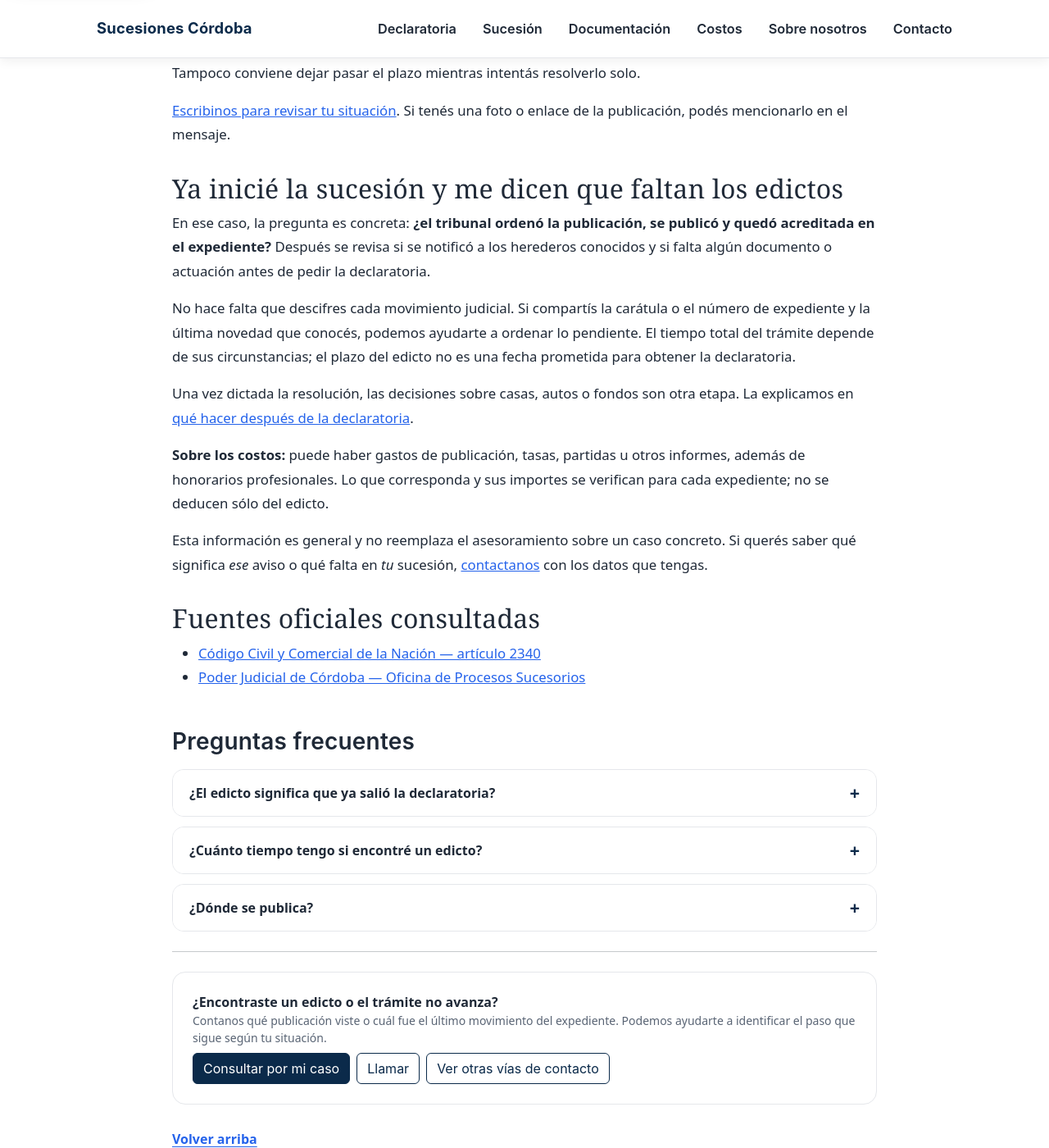
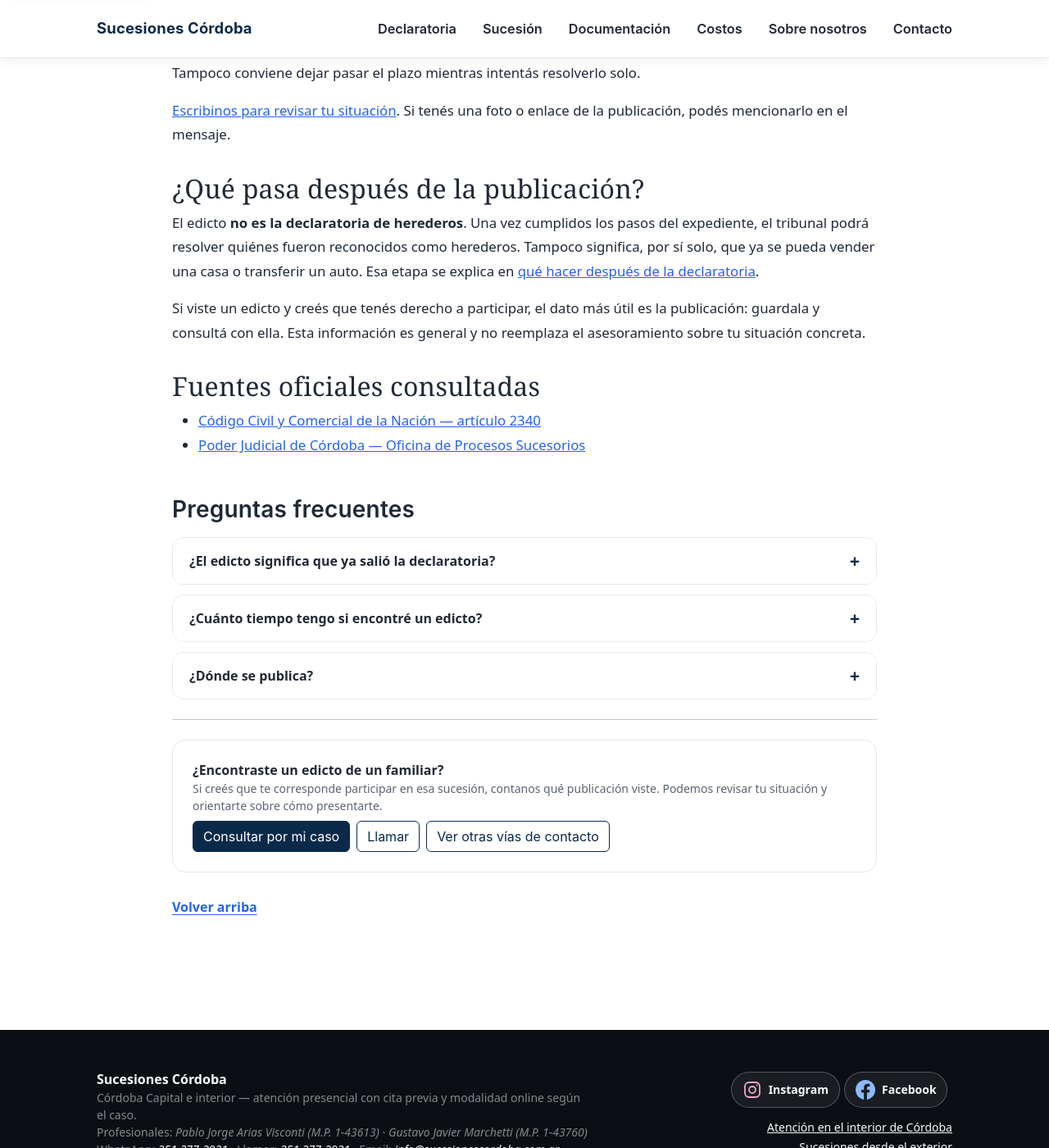
Before and after one commit to Elitedomainsx/sucesionescordoba, a Jekyll site: the page built from edictos-declaratoria-herederos-cordoba.md, in a window 1280 px wide and 1400 px high, scrolled down 1405 px. Shown: the whole window at 82% size. Built offline with Jekyll 4.4.1, drawn with Linux system fonts in a browser that asks for light colours; some of the changed text lies outside the part shown.

Commit message:
Focus edicts article on readers who found a notice

```diff
--- a/edictos-declaratoria-herederos-cordoba.md
+++ b/edictos-declaratoria-herederos-cordoba.md
@@ -3,7 +3,7 @@ layout: article
 title: "Edictos en la declaratoria de herederos en Córdoba"
 seo_title: "Edictos de declaratoria de herederos en Córdoba"
 h1: "Edictos de herederos en Córdoba: qué significan y qué hacer"
-description: "¿Encontraste un edicto de una sucesión en Córdoba? Te explicamos qué significa, qué plazo menciona y cómo saber qué paso sigue en tu caso."
+description: "¿Encontraste un edicto de una sucesión en Córdoba? Te explicamos qué significa, a quién convoca y qué podés hacer si creés tener derecho a heredar."
 primary_keyword: "edictos declaratoria de herederos Boletín Oficial Córdoba"
 page_topic: "edictos_declaratoria_herederos"
 date: 2026-09-29
@@ -21,10 +21,10 @@ official_sources:
   - title: "Poder Judicial de Córdoba — Oficina de Procesos Sucesorios"
     url: "https://www.justiciacordoba.gob.ar/justiciacordoba/inicio/indexDetalle.aspx?codNovedad=33367"
 quick: "Un edicto avisa públicamente que se está tramitando una sucesión y convoca a quienes crean tener un derecho sobre la herencia. Su publicación no significa que la declaratoria de herederos ya esté lista."
-whatsapp_message: "Hola, encontré un edicto o necesito saber cómo sigue una declaratoria de herederos en Córdoba. La persona fallecida es ___ y el expediente, si lo conozco, es ___."
+whatsapp_message: "Hola, encontré un edicto de una sucesión en Córdoba y quisiera consultar si me corresponde presentarme. La persona fallecida es ___."
 whatsapp_cta_label: "Consultar por mi caso"
-cta_title: "¿Encontraste un edicto o el trámite no avanza?"
-cta_copy: "Contanos qué publicación viste o cuál fue el último movimiento del expediente. Podemos ayudarte a identificar el paso que sigue según tu situación."
+cta_title: "¿Encontraste un edicto de un familiar?"
+cta_copy: "Si creés que te corresponde participar en esa sucesión, contanos qué publicación viste. Podemos revisar tu situación y orientarte sobre cómo presentarte."
 faq:
   - q: "¿El edicto significa que ya salió la declaratoria?"
     a: "No. Es una citación dentro del trámite. La declaratoria es una resolución posterior, una vez cumplidos los requisitos del expediente."
@@ -34,7 +34,7 @@ faq:
     a: "La norma indica que se publique por un día en el diario de publicaciones oficiales. Para saber si se cumplió correctamente en un caso concreto, hay que revisar la orden judicial y la constancia incorporada al expediente."
 ---
 
-Quizás llegaste acá porque viste un aviso con el nombre de un familiar fallecido. O porque te dijeron que «faltan los edictos» en una sucesión que ya empezaste. En los dos casos, lo importante es entender **qué está pasando en ese expediente**.
+Quizás viste el nombre de un familiar fallecido en el Boletín Oficial y te preguntaste: «¿Tengo que hacer algo?». El edicto puede imponer un plazo para presentarte, pero primero conviene entender qué dice y si te corresponde participar.
 
 ## ¿Qué es un edicto de herederos?
 
@@ -52,14 +52,8 @@ Si pensás que podrías tener derecho a heredar, **consultá pronto a un abogado
 
 [Escribinos para revisar tu situación](https://wa.me/5493513772921?text=Hola%2C%20encontr%C3%A9%20un%20edicto%20de%20una%20sucesi%C3%B3n%20en%20C%C3%B3rdoba%20y%20quisiera%20consultar%20si%20debo%20presentarme.). Si tenés una foto o enlace de la publicación, podés mencionarlo en el mensaje.
 
-## Ya inicié la sucesión y me dicen que faltan los edictos
+## ¿Qué pasa después de la publicación?
 
-En ese caso, la pregunta es concreta: **¿el tribunal ordenó la publicación, se publicó y quedó acreditada en el expediente?** Después se revisa si se notificó a los herederos conocidos y si falta algún documento o actuación antes de pedir la declaratoria.
+El edicto **no es la declaratoria de herederos**. Una vez cumplidos los pasos del expediente, el tribunal podrá resolver quiénes fueron reconocidos como herederos. Tampoco significa, por sí solo, que ya se pueda vender una casa o transferir un auto. Esa etapa se explica en [qué hacer después de la declaratoria](/despues-declaratoria-herederos/).
 
-No hace falta que descifres cada movimiento judicial. Si compartís la carátula o el número de expediente y la última novedad que conocés, podemos ayudarte a ordenar lo pendiente. El tiempo total del trámite depende de sus circunstancias; el plazo del edicto no es una fecha prometida para obtener la declaratoria.
-
-Una vez dictada la resolución, las decisiones sobre casas, autos o fondos son otra etapa. La explicamos en [qué hacer después de la declaratoria](/despues-declaratoria-herederos/).
-
-**Sobre los costos:** puede haber gastos de publicación, tasas, partidas u otros informes, además de honorarios profesionales. Lo que corresponda y sus importes se verifican para cada expediente; no se deducen sólo del edicto.
-
-Esta información es general y no reemplaza el asesoramiento sobre un caso concreto. Si querés saber qué significa *ese* aviso o qué falta en *tu* sucesión, [contactanos](/contacto/) con los datos que tengas.
+Si viste un edicto y creés que tenés derecho a participar, el dato más útil es la publicación: guardala y consultá con ella. Esta información es general y no reemplaza el asesoramiento sobre tu situación concreta.
```
